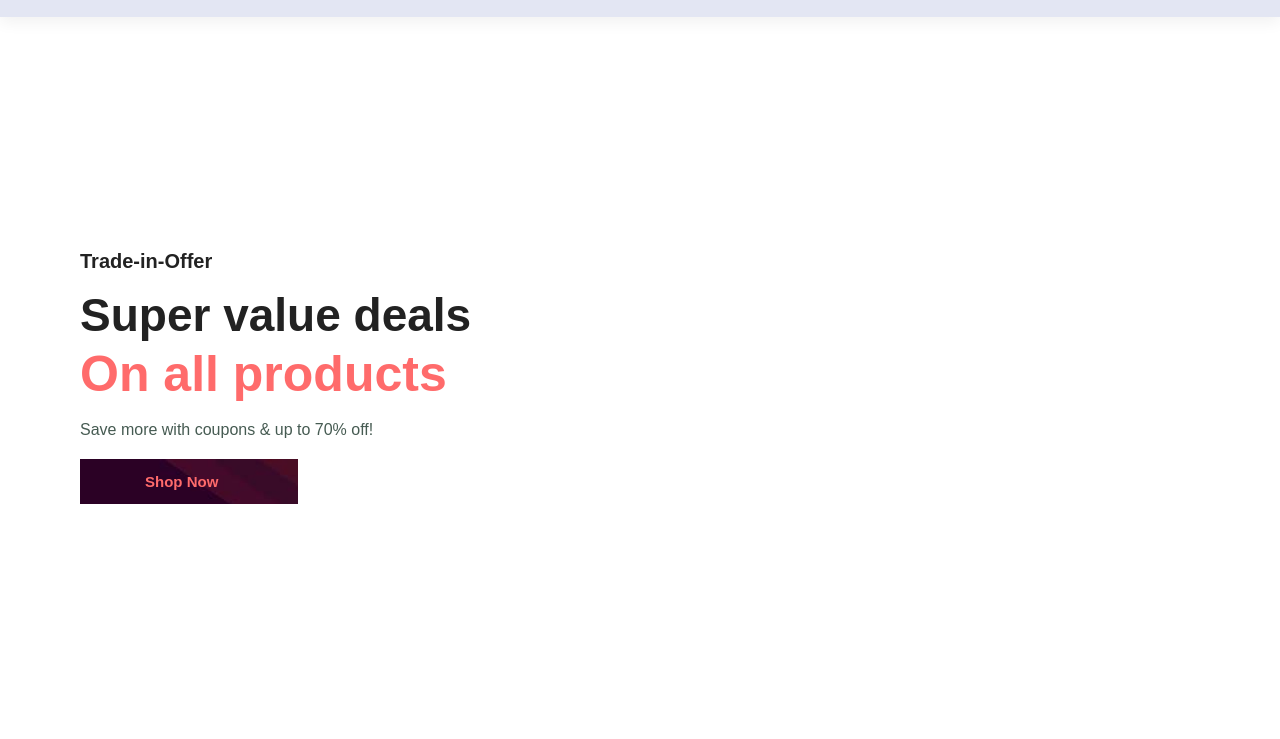
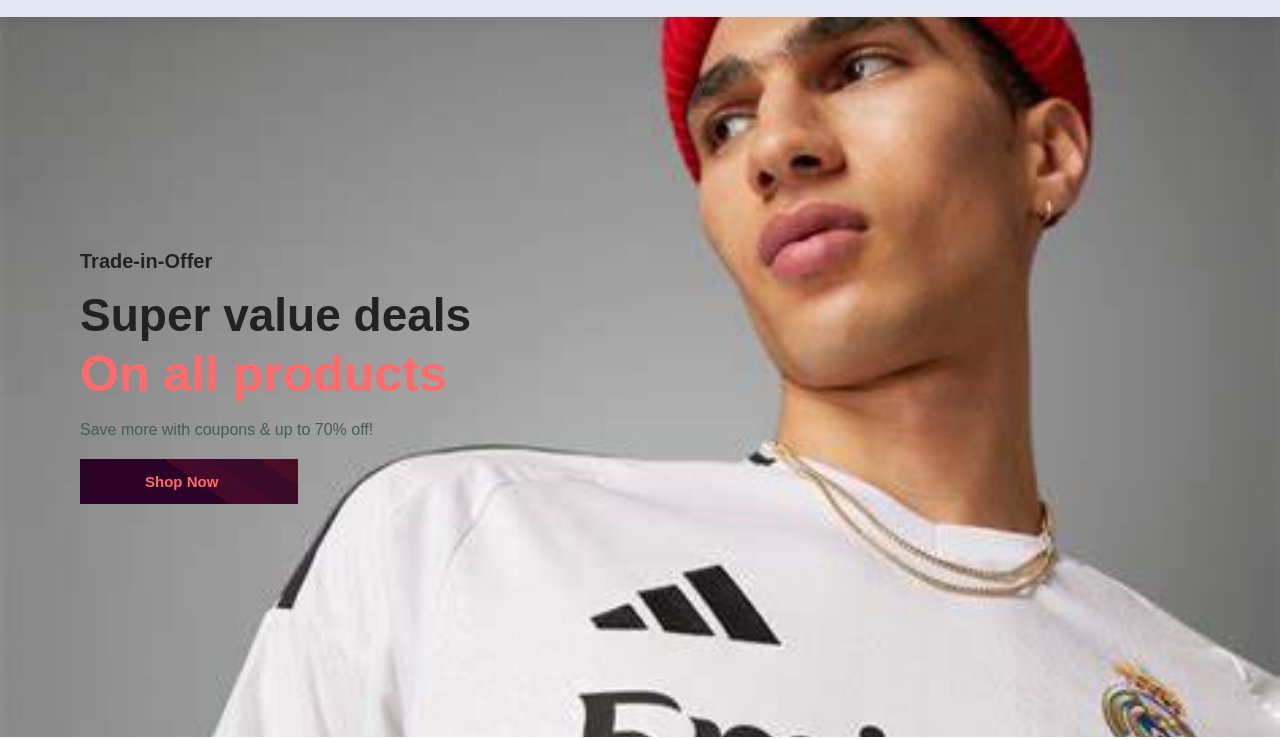
Before and after one commit to Maxlandry03/vibes23, a plain HTML site: page index.html in a window 1280 px wide. Shown: the part 72-811 px from the top of the page. Drawn offline with nearby package versions, Linux system fonts and the light colour scheme.

Commit message:
Update style.css

```diff
--- a/style.css
+++ b/style.css
@@ -137,7 +137,7 @@
  /*Home Page*/
 
  #hero {
-     background-image: url("images/fontimage.j");
+     background-image: url("images/fontimage.jpg");
      height: 90vh;
      width: 100%;
      background-size: cover;
```
